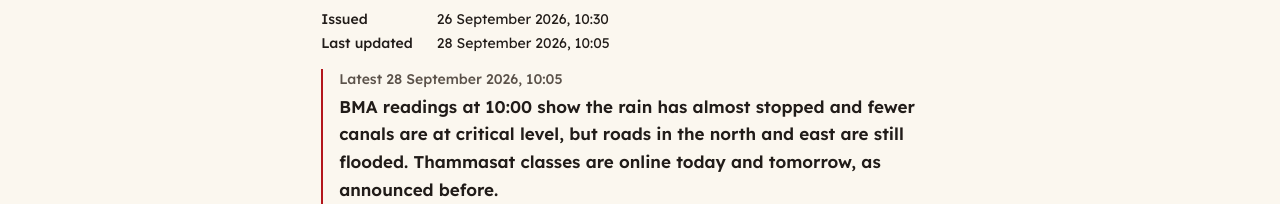
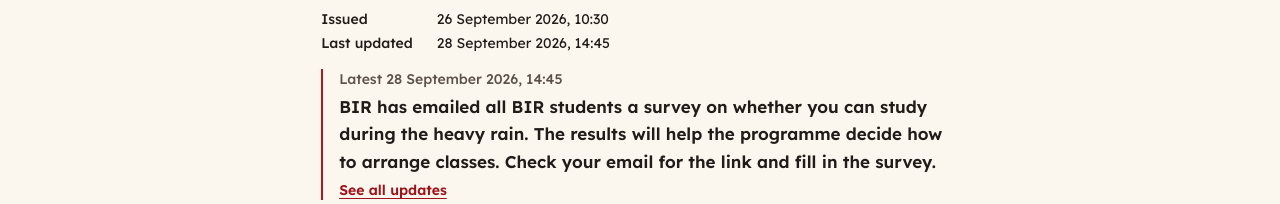
Before and after one commit to birstudentassociation/birsawebsitelive, a Next.js app: page /en/emergency in a window 1280 px wide. Shown: the part 748-952 px from the top of the page. Built offline with nearby package versions, Linux system fonts and the light colour scheme; no server answers.

Commit message:
Emergency: BIR studying availability survey sent by email
Co-Authored-By: Claude Opus 5.5 <noreply@anthropic.com>
Claude-Session: https://claude.ai/code/session_01Hq9wqTNXEhCJEPeawW1aCt

```diff
--- a/content/emergency/active.ts
+++ b/content/emergency/active.ts
@@ -59,6 +59,13 @@ export const activeEmergency: ActiveEmergency<ScenarioId> | null = {
     ],
   },
   updates: [
+    {
+      at: "2026-09-28T14:45:00+07:00",
+      text: {
+        en: "BIR has emailed all BIR students a survey on whether you can study during the heavy rain. The results will help the programme decide how to arrange classes. Check your email for the link and fill in the survey.",
+        th: "BIR ส่งแบบสำรวจความพร้อมในการเรียนช่วงฝนตกหนักให้นักศึกษา BIR ทุกคนทางอีเมลแล้ว ผลสำรวจจะใช้ประกอบการตัดสินใจเรื่องการจัดการเรียนการสอน โปรดตรวจสอบอีเมลเพื่อดูลิงก์และตอบแบบสำรวจ",
+      },
+    },
     {
       at: "2026-09-28T10:05:00+07:00",
       text: {
```
